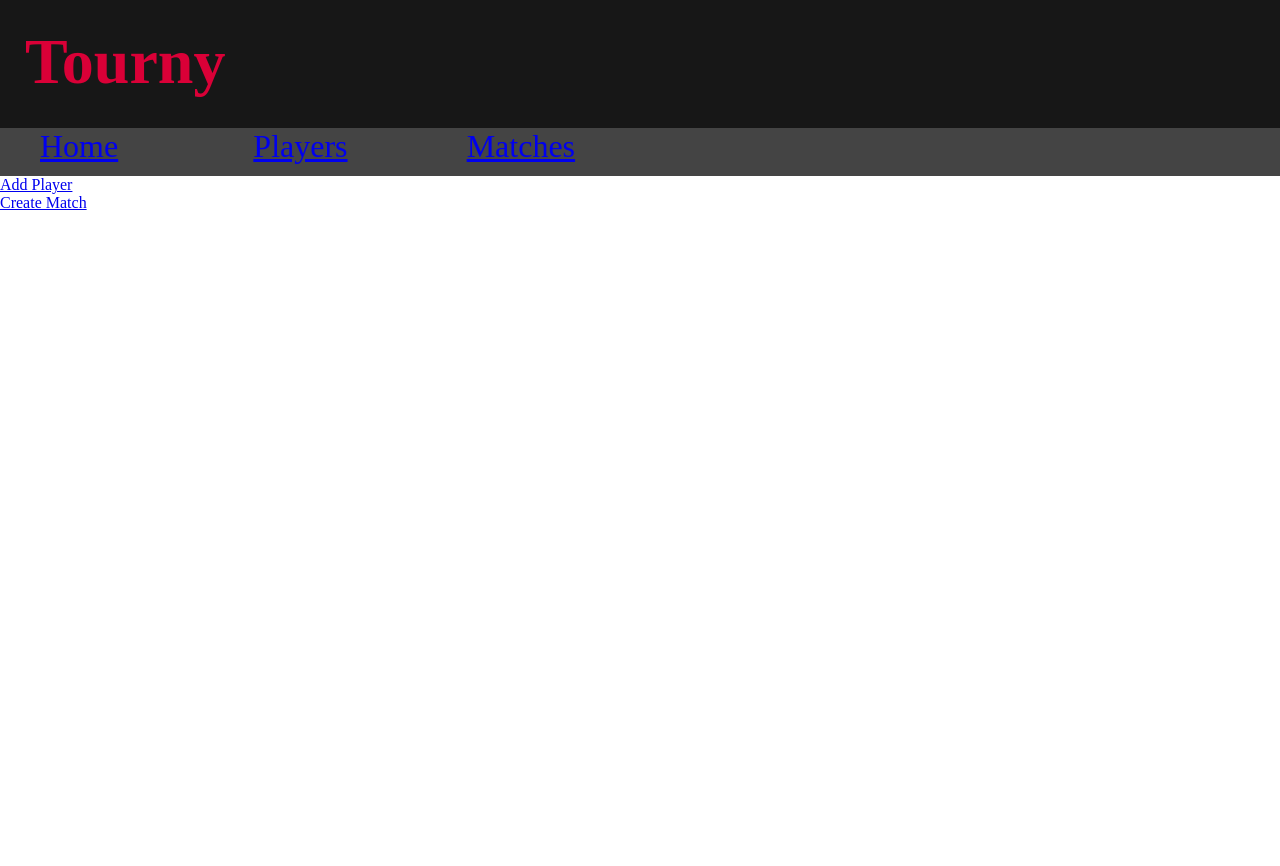
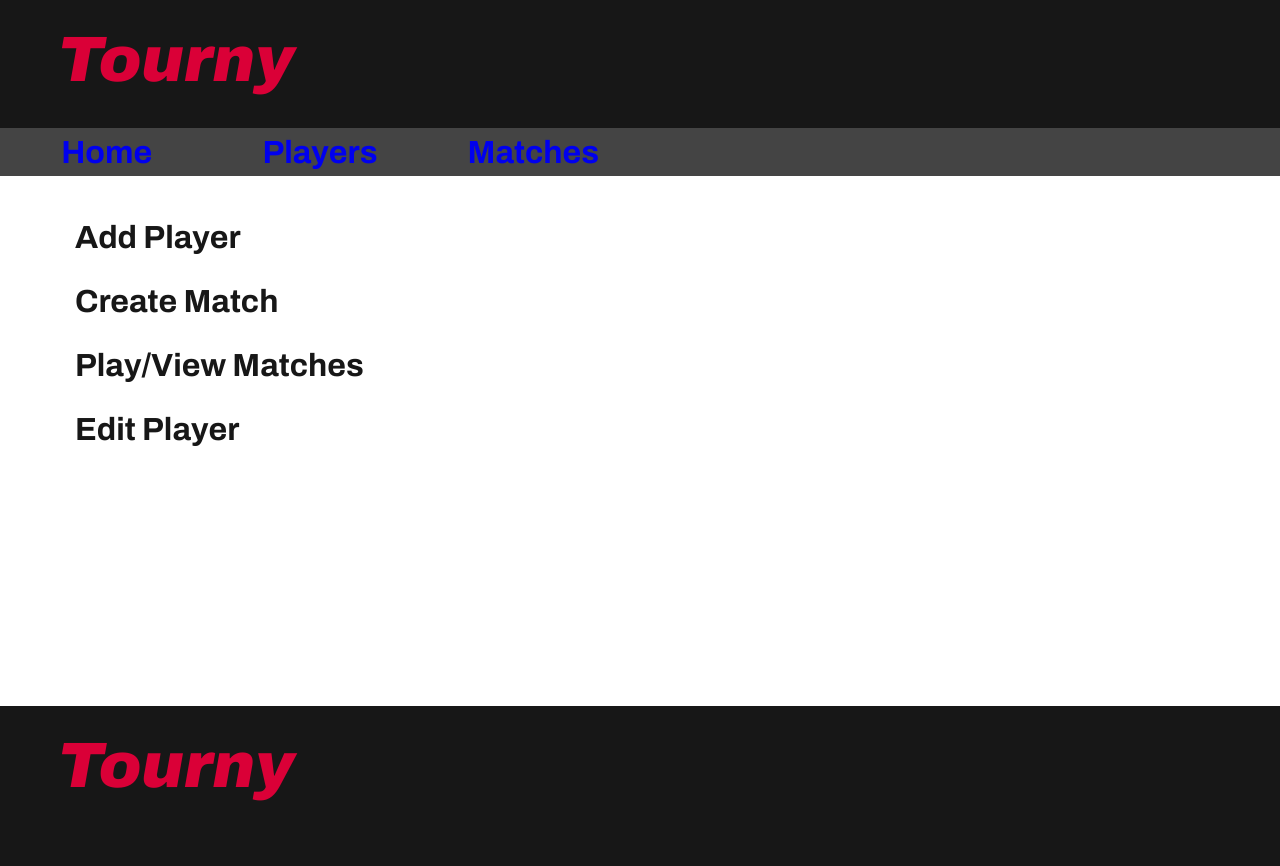
Before and after one commit to ChrisMcK89/python_project, a Flask app: page / in a window 1280 px wide. Before the commit the page ends 210 px from the top, so only its background shows below. Run offline with Flask 2, Linux system fonts and the light colour scheme.

Commit message:
all functionality completed and css for base

```diff
--- a/Tourny_app/static/style.css
+++ b/Tourny_app/static/style.css
@@ -5,13 +5,13 @@ body {
     grid-template-columns: 1fr 1fr 1fr 1fr 1fr 1fr;
     grid-template-areas: "header header header header header header"
         "menu menu menu menu menu menu"
-        ". main main main main ."
+        "main main main main main ."
         "footer footer footer footer footer footer";
 }
 
 h1 {
     margin-top: 25px;
-    margin-left: 25px;
+    margin-left: 4.5%;
     font-size: 4em;
     color: #DA0037;
 }
@@ -23,20 +23,68 @@ h2 {
 }
 
 header {
+    font-family: 'Archivo', sans-serif;
+    font-style: italic;
     grid-area: header;
     background-color: #171717;
 
 }
 
 menu {
+    padding-top: 10px;
+    font-family: 'Archivo', sans-serif;
+    font-style: normal;
     font-size: 2em;
+    text-align: center;
     color: #EDEDED;
     margin: 0;
     background-color: #444444;
+    padding: 0;
+}
 
-
+menu a {
+    text-decoration: none;
+    vertical-align: sub;
 }
 
 menu a:visited{
     color: #EDEDED;
 }
+
+main {
+    grid-area: main;
+    min-height: 500px;
+    margin-left: 75px;
+    margin-top: 30px;
+    font-family: 'Archivo', sans-serif;
+    color: #171717;
+}
+
+
+.main_index {
+    font-size: 2em;
+    line-height: 2;
+}
+
+main a {
+    text-decoration: none;
+    color: #171717
+}
+
+main a:visited{
+    color: #171717;
+}
+
+main h1 {
+    margin-top: 0px;
+    margin-left: 0;
+}
+
+
+
+footer {
+    font-family: 'Archivo', sans-serif;
+    font-style: italic;
+    grid-area: footer;
+    background-color: #171717;
+}
--- a/Tourny_app/templates/base.html
+++ b/Tourny_app/templates/base.html
@@ -5,6 +5,9 @@
   <meta http-equiv="X-UA-Compatible" content="IE=edge">
   <meta name="viewport" content="width=device-width, initial-scale=1.0">
   <link rel="stylesheet" href="{{ url_for('static', filename='style.css') }}">
+  <link rel="preconnect" href="https://fonts.googleapis.com">
+  <link rel="preconnect" href="https://fonts.gstatic.com" crossorigin>
+  <link href="https://fonts.googleapis.com/css2?family=Archivo:ital,wght@0,700;1,900&display=swap" rel="stylesheet">
   <title>Tourny App</title>
 </head>
 <body>
@@ -24,12 +27,13 @@
     <menu></menu>
     <menu></menu>
     <menu></menu>
-
-  <section>
+    <main>
       {% block content %}
 
       {% endblock%}
-  </section>
-
+    </main>
+    <footer>
+      <h1 class="header">Tourny</h1>
+    </footer>
 </body>
 </html>
--- a/Tourny_app/templates/index.html
+++ b/Tourny_app/templates/index.html
@@ -1,10 +1,11 @@
 {% extends 'base.html'%}
 
 {% block content %}
-<div>
-    <a href="http://localhost:5000/players/newplayer">Add Player</a>
-</div>
-<div>
-    <a href="http://localhost:5000/matches/create">Create Match</a>
-</div>
+    <div class="main_index">
+        <a href="http://localhost:5000/players/newplayer">Add Player</a><br>
+        <a href="http://localhost:5000/matches/create">Create Match</a><br>
+        <a href="http://localhost:5000/matches">Play/View Matches</a><br>
+        <a href="http://localhost:5000/players">Edit Player</a>
+    </div>
+
 {% endblock %}
--- a/Tourny_app/templates/matches/index.html
+++ b/Tourny_app/templates/matches/index.html
@@ -13,7 +13,8 @@
     <td>Match : {{match['match'].id}}</td>
     <td>Player 1: {{match['player1'].name}}</td>
     <td>Player 2: {{match['player2'].name}}</td>
-    <td>Winner : {{match['match'].result}}</td>
+    <td>Winner : {{match['result']}}</td>
+    <td></td>
   </tr>
   {% endfor %}
 </table>
```
Also changed, not shown: Tourny_app/controllers/match_controller.py (+18 -2 lines), Tourny_app/templates/players/index.html (+4 -3 lines).
